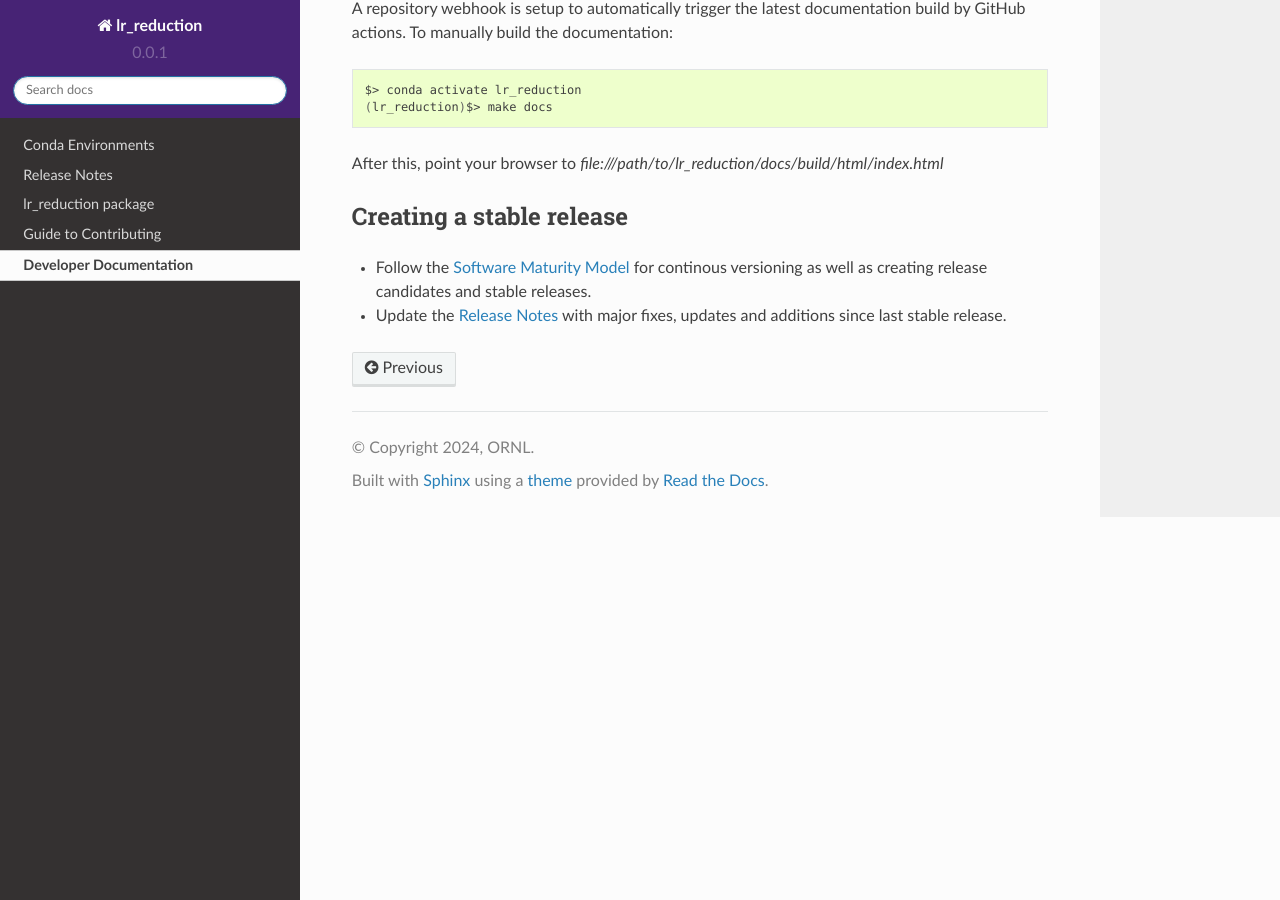
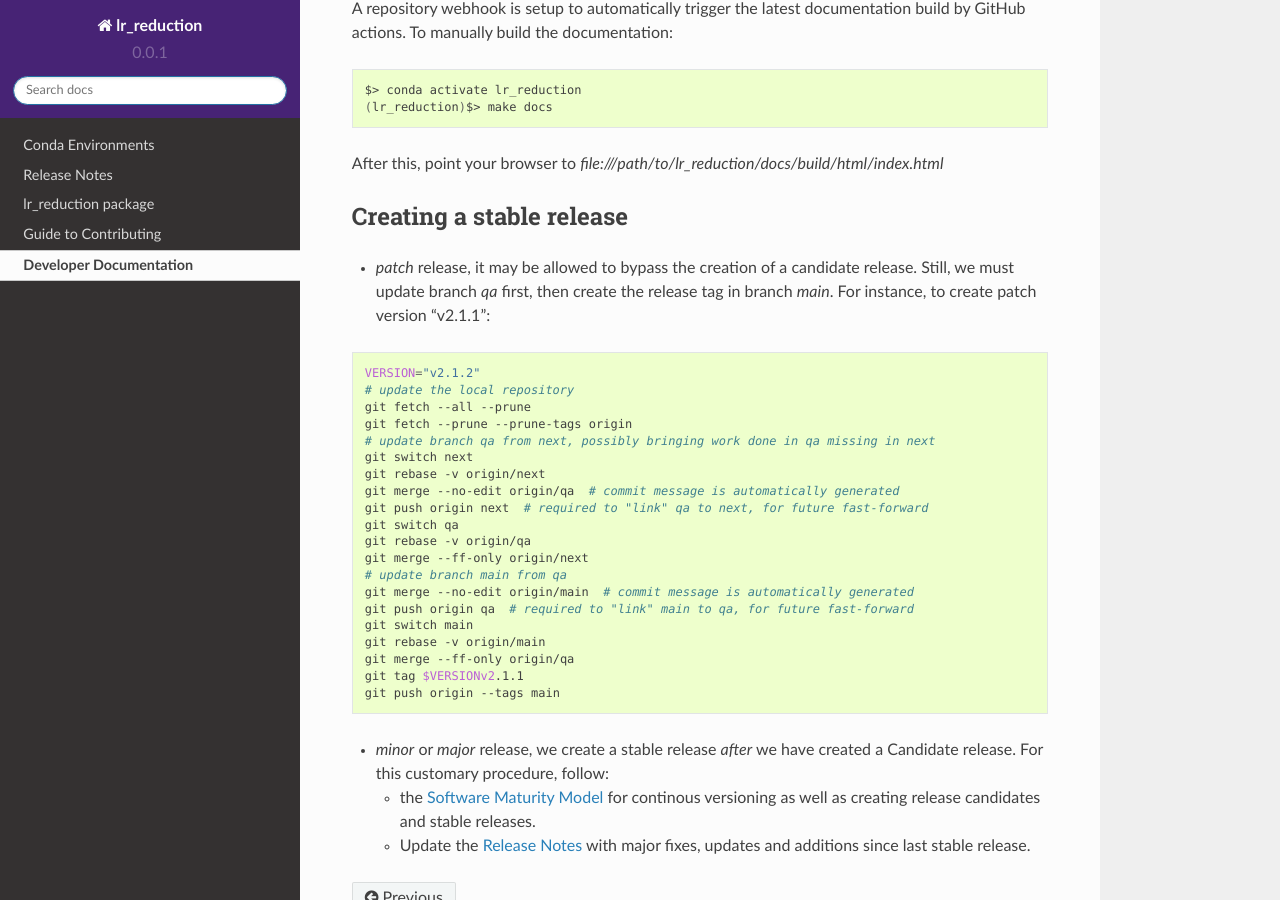
Before and after one commit to neutrons/LiquidsReflectometer, a Sphinx documentation site: the page built from docs/source/developer/developer.rst, in a window 1280 px wide and 900 px high, scrolled down 2123 px. Built offline with Sphinx 7.4.7 and the Read the Docs theme 2.0.0, drawn with Linux system fonts in a browser that asks for light colours; the version number is read from the project's files by our own code.

Commit message:
differentiate between major/minor/patch releases
Signed-off-by: Jose Borreguero <borreguero@gmail.com>

```diff
--- a/docs/source/developer/developer.rst
+++ b/docs/source/developer/developer.rst
@@ -104,5 +104,36 @@ After this, point your browser to
 
 Creating a stable release
 -------------------------
-- Follow the `Software Maturity Model <https://ornl-neutrons.atlassian.net/wiki/spaces/NDPD/pages/23363585/Software+Maturity+Model>`_ for continous versioning as well as creating release candidates and stable releases.
-- Update the :ref:`Release Notes <release_notes>` with major fixes, updates and additions since last stable release.
+
+- *patch* release, it may be allowed to bypass the creation of a candidate release.
+  Still, we must update branch `qa` first, then create the release tag in branch `main`.
+  For instance, to create patch version "v2.1.1":
+
+.. code-block:: bash
+
+   VERSION="v2.1.2"
+   # update the local repository
+   git fetch --all --prune
+   git fetch --prune --prune-tags origin
+   # update branch qa from next, possibly bringing work done in qa missing in next
+   git switch next
+   git rebase -v origin/next
+   git merge --no-edit origin/qa  # commit message is automatically generated
+   git push origin next  # required to "link" qa to next, for future fast-forward
+   git switch qa
+   git rebase -v origin/qa
+   git merge --ff-only origin/next
+   # update branch main from qa
+   git merge --no-edit origin/main  # commit message is automatically generated
+   git push origin qa  # required to "link" main to qa, for future fast-forward
+   git switch main
+   git rebase -v origin/main
+   git merge --ff-only origin/qa
+   git tag $VERSIONv2.1.1
+   git push origin --tags main
+
+- *minor* or *major* release, we create a stable release *after* we have created a Candidate release.
+  For this customary procedure, follow:
+
+  + the `Software Maturity Model <https://ornl-neutrons.atlassian.net/wiki/spaces/NDPD/pages/23363585/Software+Maturity+Model>`_ for continous versioning as well as creating release candidates and stable releases.
+  + Update the :ref:`Release Notes <release_notes>` with major fixes, updates and additions since last stable release.
```
